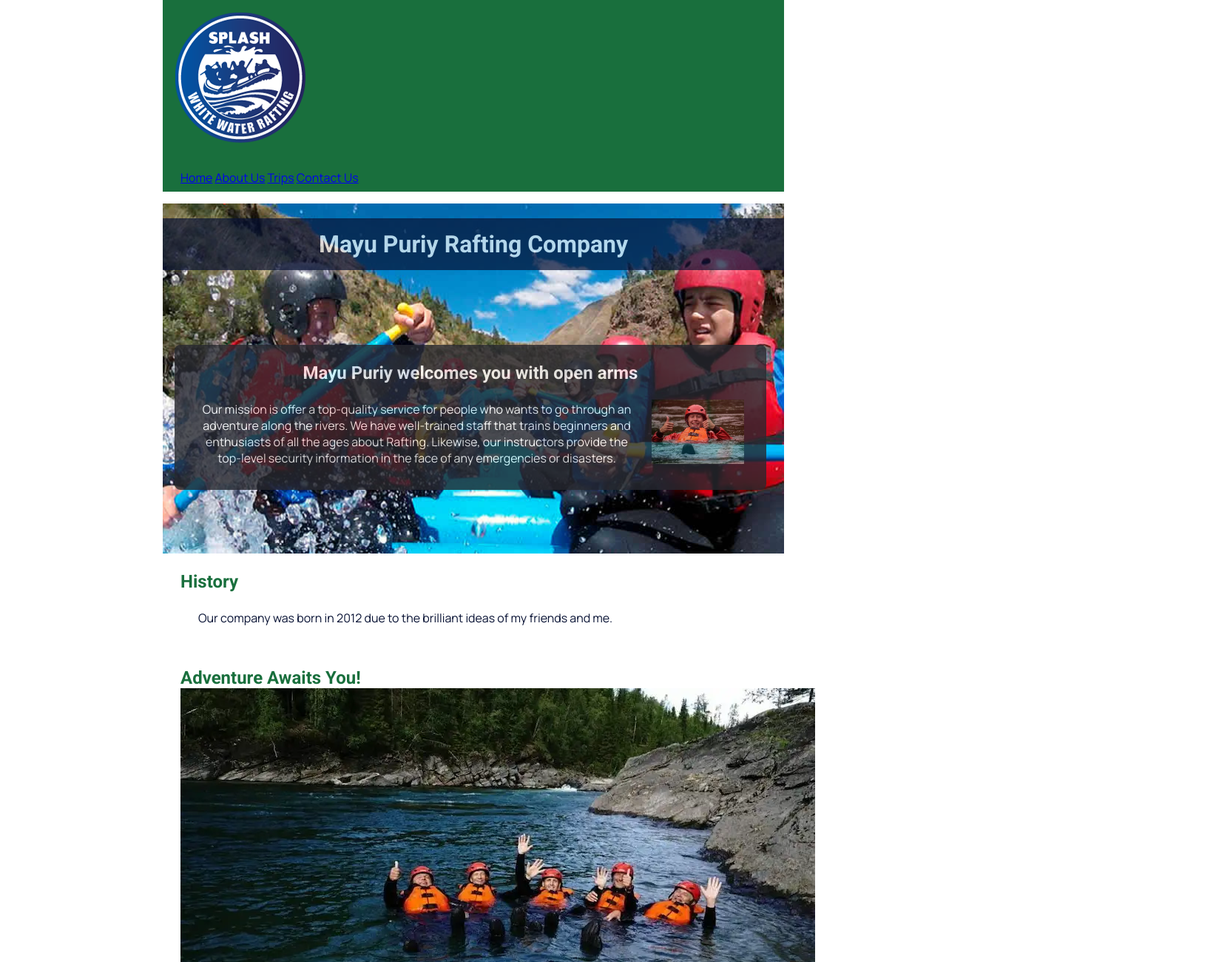
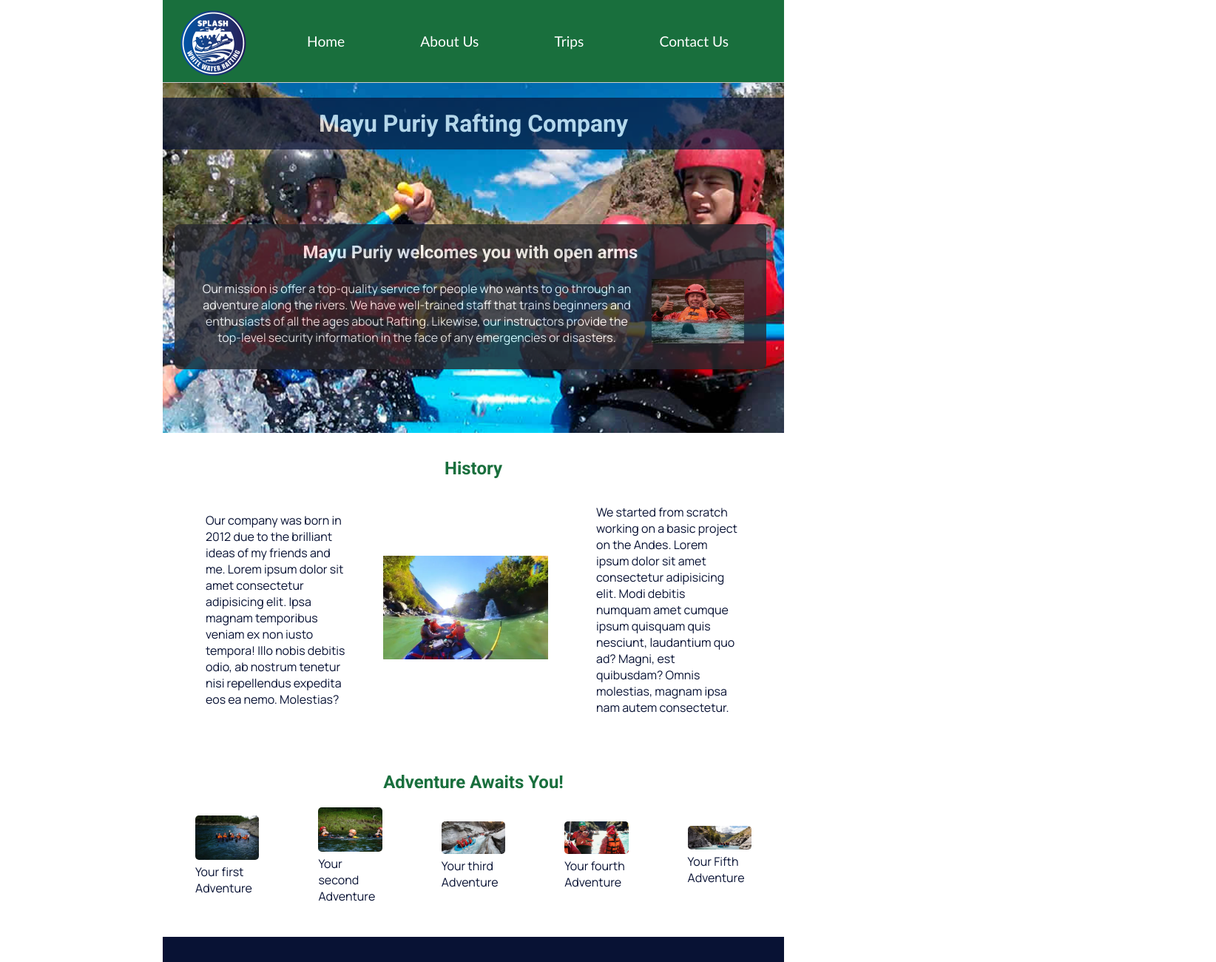
Before and after one commit to york-ac/wdd130, a plain HTML site: page wwr/about.html in a window 1280 px wide. Shown: the top 1300 px of the page at 74% size, 1644 px wide, since content can reach past the window. Drawn offline with Linux system fonts and the light colour scheme.

Commit message:
Styling the header and the history section

```diff
--- a/wwr/about.html
+++ b/wwr/about.html
@@ -20,14 +20,17 @@
 <body>
 
 
-    <header>
+    <header class="logo">
         <img src="./images/wwr-logo.png" alt="Rafting Company Logo">
 
         <nav>
-            <a href="index.html">Home</a>
-            <a href="about.html">About Us</a>
-            <a href="trips.html">Trips</a>
-            <a href="contact.html">Contact Us</a>
+            <ul class="navigation">
+                <li><a href="index.html">Home</a></li>
+                <li><a href="about.html">About Us</a></li>
+                <li><a href="trips.html">Trips</a></li>
+                <li><a href="contact.html">Contact Us</a></li>
+            </ul>
+
         </nav>
     </header>
 
@@ -49,18 +52,57 @@
 
         <section>
             <h2>History</h2>
-            <p>Our company was born in 2012 due to the brilliant ideas of my friends and me. </p>
+
+            <div class="history-section">
+                <div class="column left-text">
+                    <p>Our company was born in 2012 due to the brilliant ideas of my friends and me. Lorem ipsum dolor
+                        sit amet consectetur adipisicing elit. Ipsa magnam temporibus veniam ex non iusto tempora! Illo
+                        nobis debitis odio, ab nostrum tenetur nisi repellendus expedita eos ea nemo. Molestias? </p>
+                </div>
+
+                <div class="column centered-picture">
+                    <img src="./images/rafting-history.webp" alt="Mayu Puriy Rafting History">
+                </div>
+
+                <div class="column right-text">
+                    <p>We started from scratch working on a basic project on the Andes. Lorem ipsum dolor sit amet
+                        consectetur adipisicing elit. Modi debitis numquam amet cumque ipsum quisquam quis nesciunt,
+                        laudantium quo ad? Magni, est quibusdam? Omnis molestias, magnam ipsa nam autem consectetur.
+                    </p>
+                </div>
+
+            </div>
+
 
         </section>
 
 
         <section>
             <h2>Adventure Awaits You!</h2>
+
+            <div class="grid-style">
+                <figure>
                     <img src="./images/first-adventure.webp" alt="First Adventure">
+                    <figcaption>Your first Adventure</figcaption>
+                </figure>
+                <figure>
                     <img src="./images/second-adventure.webp" alt="Second Adventure">
+                    <figcaption>Your second Adventure</figcaption>
+                </figure>
+                <figure>
                     <img src="./images/third-adventure.webp" alt="Third Adventure">
+                    <figcaption>Your third Adventure</figcaption>
+                </figure>
+                <figure>
                     <img src="./images/fourth-adventure.webp" alt="Fourth Adventure">
+                    <figcaption>Your fourth Adventure</figcaption>
+                </figure>
+                <figure>
                     <img src="./images/fifth-adventure.webp" alt="Fifth Adventure">
+                    <figcaption>Your Fifth Adventure</figcaption>
+                </figure>
+            </div>
+
 
 
         </section>
@@ -68,9 +110,9 @@
 
     </main>
 
-    <footer>
+    <footer class="bottom">
 
-        <p>&copy; 2025 &#8482; Mayu Puriy Company &#10070; York Antayhua Cortez &#10070; Lima, Peru</p>
+        <p class="text">&copy; 2025 &#8482; Mayu Puriy Company &#10070; York Antayhua Cortez &#10070; Lima, Peru</p>
 
 
         <nav class="socialmedia">
--- a/wwr/styles/rafting.css
+++ b/wwr/styles/rafting.css
@@ -12,6 +12,51 @@
 header{
     background-color: var(--primary-color);
     color: var(--accent2-color);
+    margin: 1rem auto;
+    display: grid;
+    grid-template-columns: 120px 1fr;
+    align-items:center;
+    border-bottom: 1px solid #ccc;
+    max-width: 1000px;
+}
+
+
+.logo img{
+    margin: 0 0.25rem 0 1rem;
+    width: 100px;
+    height: auto;
+}
+
+.navigation{
+    display: flex;
+    flex-wrap: wrap;
+    list-style: none;
+    padding: 0;
+    font-family:'Trebuchet MS', 'Lucida Sans Unicode', 'Lucida Grande', 'Lucida Sans', Arial, sans-serif;
+    font-size: 1.2rem;
+}
+
+
+.navigation li{
+    flex: 1 1 auto;
+}
+
+
+.navigation a{
+    display: block;
+    color: #fff;
+    padding: 20px;
+    text-decoration: none;
+    font-size: 1.2rem;
+    text-align: center;
+
+
+}
+
+.navigation a:hover{
+    color: var(--accent2-color);
+    font-weight: 700;
+    text-decoration: underline;
 }
 
 
@@ -50,6 +95,7 @@ nav, p, section, article{
 
 .socialmedia a{
     text-decoration: none;
+
 }
 
 
@@ -103,3 +149,79 @@ article{
     border: var(--accent1-color);
     margin: 22px;
 }
+
+
+
+main section h2{
+    text-align: center;
+    margin-top: 10px;
+  /* margin-bottom: 2rem; */
+}
+
+.history-section{
+    display: flex;
+    flex-wrap: wrap;
+    justify-content: space-between;
+    align-items: center;
+    gap: 20px;
+    padding: 10px;
+    max-width: 1000px;
+    margin: 0 auto;
+}
+
+
+.column{
+    flex: 1;
+}
+
+.left-text .right-text{
+    font-size: 10px;
+    line-height: 1.8;
+    text-align: justify;
+
+}
+
+
+.centered-picture img{
+    max-width: 100%;
+    height: auto;
+    max-height: 140px;
+    object-fit: contain;
+
+}
+
+.grid-style{
+    display: grid;
+    grid-template-columns: repeat(5, 1fr);
+    gap: 5rem;
+    padding: 20px;
+    align-items: center;
+    justify-items: center;
+
+}
+
+.grid-style figure img{
+    width: 100%;
+    height: auto;
+    max-width: 200px;
+    object-fit: cover;
+    border-radius: 5px;
+}
+
+
+
+.bottom{
+    display: flex;
+    justify-content: space-between;
+    align-items: center;
+    padding: 15px 30px;
+    background-color: var(--accent1-color);
+    color: #fff;
+    position: relative;
+}
+
+.text{
+    display: flex;
+    flex-direction: column;
+    gap: 8px;
+}
```
Also changed, not shown: wwr/images/rafting-history.webp (added). Lines whose indentation alone changed are shown as unchanged.
